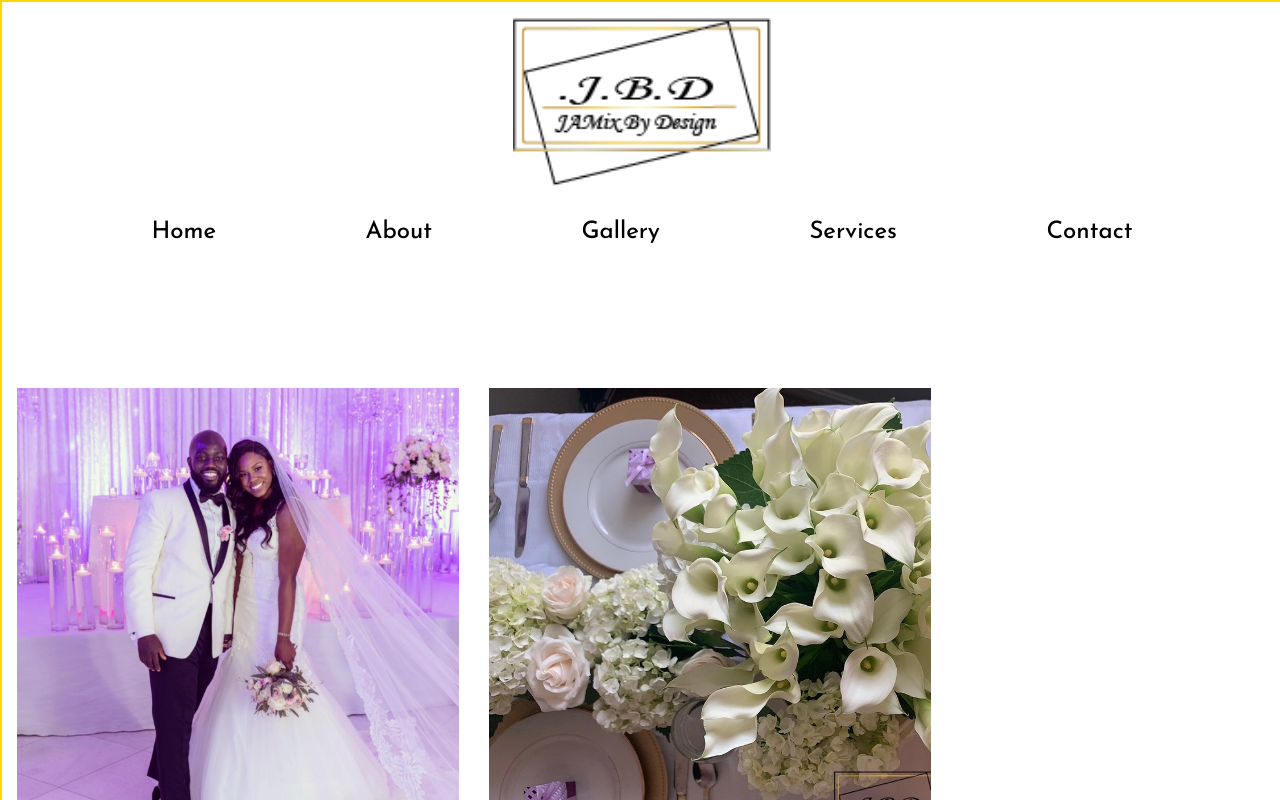
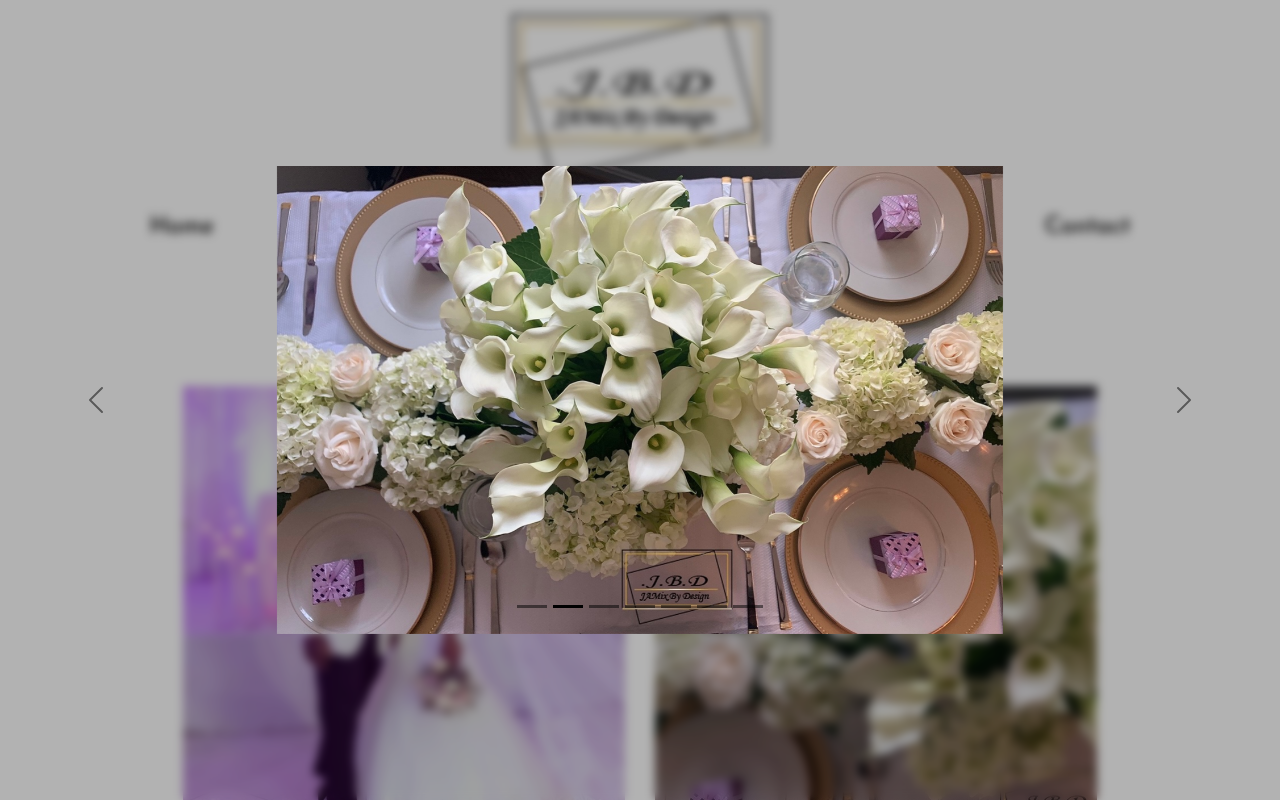
Before and after one commit to StefonSimmons/jamix-by-design, a React (Create React App) app: page /gallery in a window 1280 px wide. Shown: the top 800 px of the page. Built offline with nearby package versions, Linux system fonts and the light colour scheme.

Commit message:
gallery carousel working

```diff
--- a/package.json
+++ b/package.json
@@ -3,8 +3,10 @@
   "version": "0.1.0",
   "private": true,
   "dependencies": {
+    "bootstrap": "^5.1.0",
     "cra-template": "1.1.2",
     "react": "^17.0.2",
+    "react-bootstrap": "^2.0.0-beta.6",
     "react-dom": "^17.0.2",
     "react-router-dom": "^5.2.0",
     "react-scripts": "4.0.3"
--- a/src/App.js
+++ b/src/App.js
@@ -1,3 +1,4 @@
+import { useState } from "react";
 import { Route } from "react-router-dom";
 import Layout from "./layout/Layout";
 import About from "./screens/About";
@@ -5,10 +6,14 @@ import Home from "./screens/Home";
 import Contact from "./screens/Contact"
 import Services from "./screens/Services"
 import Gallery from "./screens/Gallery"
+import GalleryCarousel from "./components/GalleryCarousel";
 
 import "./styles/main.css"
 
 function App() {
+
+  const [index, setIndex] = useState(0);
+
   return (
     <Layout>
       <Route exact path="/">
@@ -24,8 +29,9 @@ function App() {
         <Services/>
       </Route>
       <Route exact path="/gallery">
-        <Gallery/>
+        <Gallery setIndex={setIndex}/>
       </Route>
+      <GalleryCarousel setIndex={setIndex} index={index}/>
     </Layout>
   );
 }
--- /dev/null
+++ b/src/components/GalleryCarousel.jsx
@@ -0,0 +1,25 @@
+import Carousel from 'react-bootstrap/Carousel'
+import { gallery } from '../import-info/gallery'
+
+export default function GalleryCarousel({index, setIndex}) {
+
+  const handleSelect = (selectedIndex, _) => {
+    setIndex(selectedIndex);
+  };
+
+  return (
+    <div className="gallery-carousel">
+      <Carousel activeIndex={index} onSelect={handleSelect} variant="dark">
+        {gallery.map((photo, idx) => (
+          <Carousel.Item key={idx}>
+            <img
+              className="d-block"
+              src={photo}
+              alt={`slide ${idx+1}`}
+            />
+          </Carousel.Item>
+        ))}
+      </Carousel>
+    </div>
+  );
+}
--- a/src/index.js
+++ b/src/index.js
@@ -1,6 +1,7 @@
 import React from 'react';
 import ReactDOM from 'react-dom';
 import './index.css';
+import 'bootstrap/dist/css/bootstrap.min.css';
 import App from './App';
 import reportWebVitals from './reportWebVitals';
 import { BrowserRouter as Router } from "react-router-dom"
--- a/src/screens/Gallery.jsx
+++ b/src/screens/Gallery.jsx
@@ -1,6 +1,6 @@
 import { gallery } from '../import-info/gallery'
 
-export default function Gallery() {
+export default function Gallery({ setIndex }) {
   return (
     <div className="gallery-screen">
       <section className="gallery">
@@ -8,7 +8,7 @@ export default function Gallery() {
           <div
             key={idx}
             className="photo"
-            // onClick={}
+            onClick={() => setIndex(idx)}
             style={{ backgroundImage: `url(${photo})` }}
           >
           </div>
--- /dev/null
+++ b/src/styles/_gallery-carousel.scss
@@ -0,0 +1,16 @@
+.gallery-carousel{
+  background-color: rgba(0, 0, 0, 0.3);
+  backdrop-filter: blur(5px);
+  position: fixed;
+  height: 100vh;
+  width: 100vw;
+  display: flex;
+  flex-direction: column;
+  justify-content: center;
+
+  img{
+    height: 468px;
+    width: auto;
+    margin: 0 auto;
+  }
+}
--- a/src/styles/layout/_layout.scss
+++ b/src/styles/layout/_layout.scss
@@ -3,5 +3,4 @@
   width: 100vw;
   display: grid;
   grid-template-rows: 256px auto 60px;
-  border: gold 2px solid;
 }
--- a/src/styles/main.css
+++ b/src/styles/main.css
@@ -1,10 +1,26 @@
 @import url("https://fonts.googleapis.com/css2?family=Reem+Kufi&display=swap");
+.gallery-carousel {
+  background-color: rgba(0, 0, 0, 0.3);
+  backdrop-filter: blur(5px);
+  position: fixed;
+  height: 100vh;
+  width: 100vw;
+  display: flex;
+  flex-direction: column;
+  justify-content: center;
+}
+
+.gallery-carousel img {
+  height: 468px;
+  width: auto;
+  margin: 0 auto;
+}
+
 .app-layout {
   min-height: 100vh;
   width: 100vw;
   display: grid;
   grid-template-rows: 256px auto 60px;
-  border: gold 2px solid;
 }
 
 header {
@@ -263,6 +279,7 @@ footer {
 .gallery-screen .gallery {
   display: flex;
   flex-wrap: wrap;
+  justify-content: center;
   margin: 115px 0 75px 0;
 }
 
--- a/src/styles/main.scss
+++ b/src/styles/main.scss
@@ -1,6 +1,7 @@
 @import url('https://fonts.googleapis.com/css2?family=Reem+Kufi&display=swap');
 
 @import './variables';
+@import './gallery-carousel';
 @import './layout/layout', './layout/header', './layout/footer';
 @import './screens/home', './screens/about', './screens/contact', './screens/services', './screens/gallery';
 
--- a/src/styles/screens/_gallery.scss
+++ b/src/styles/screens/_gallery.scss
@@ -3,6 +3,7 @@
   .gallery {
     display: flex;
     flex-wrap: wrap;
+    justify-content: center;
     margin: 115px 0 75px 0;
 
     .photo {
```
Also changed, not shown: 2 other files (tests, documents, lock files or other folders).
